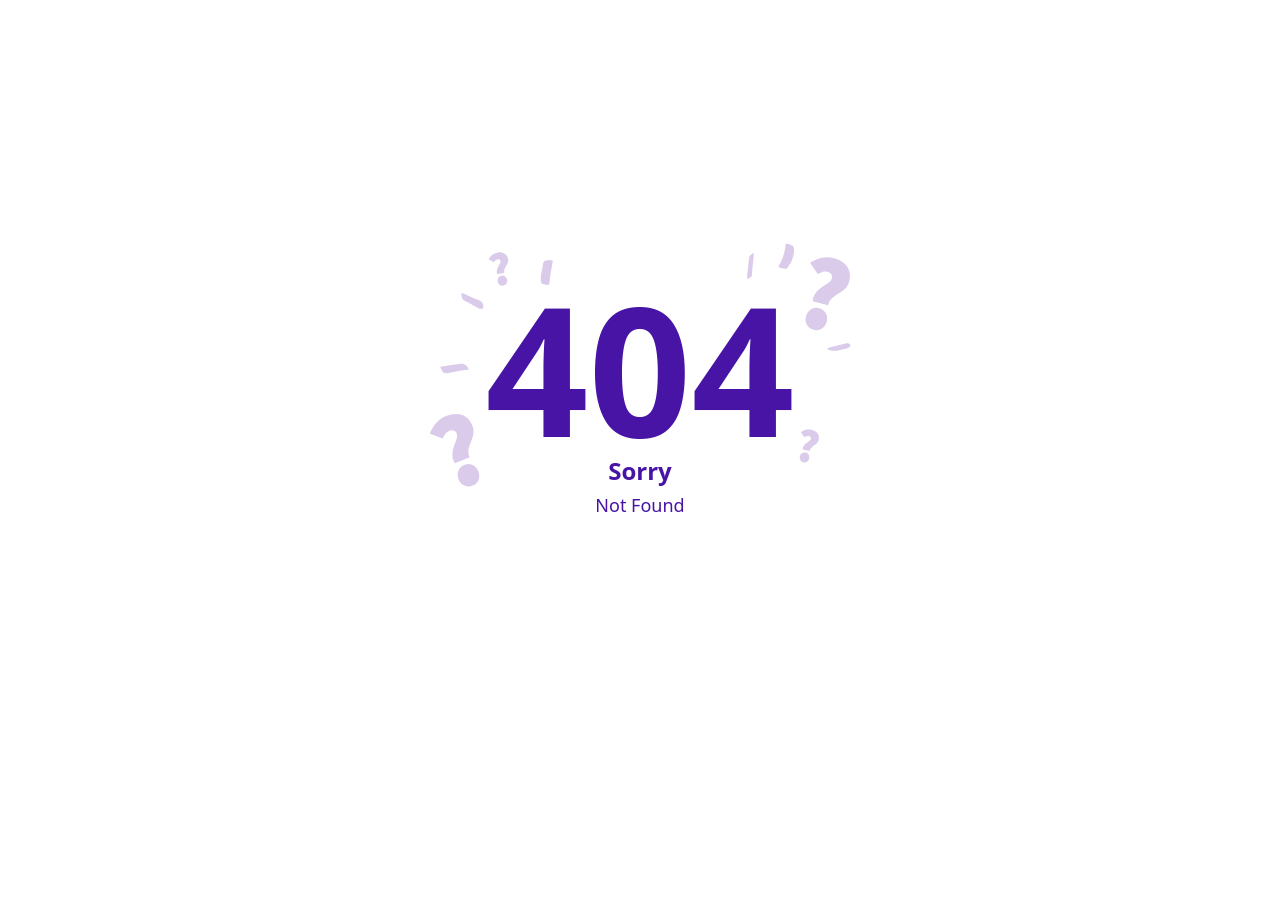
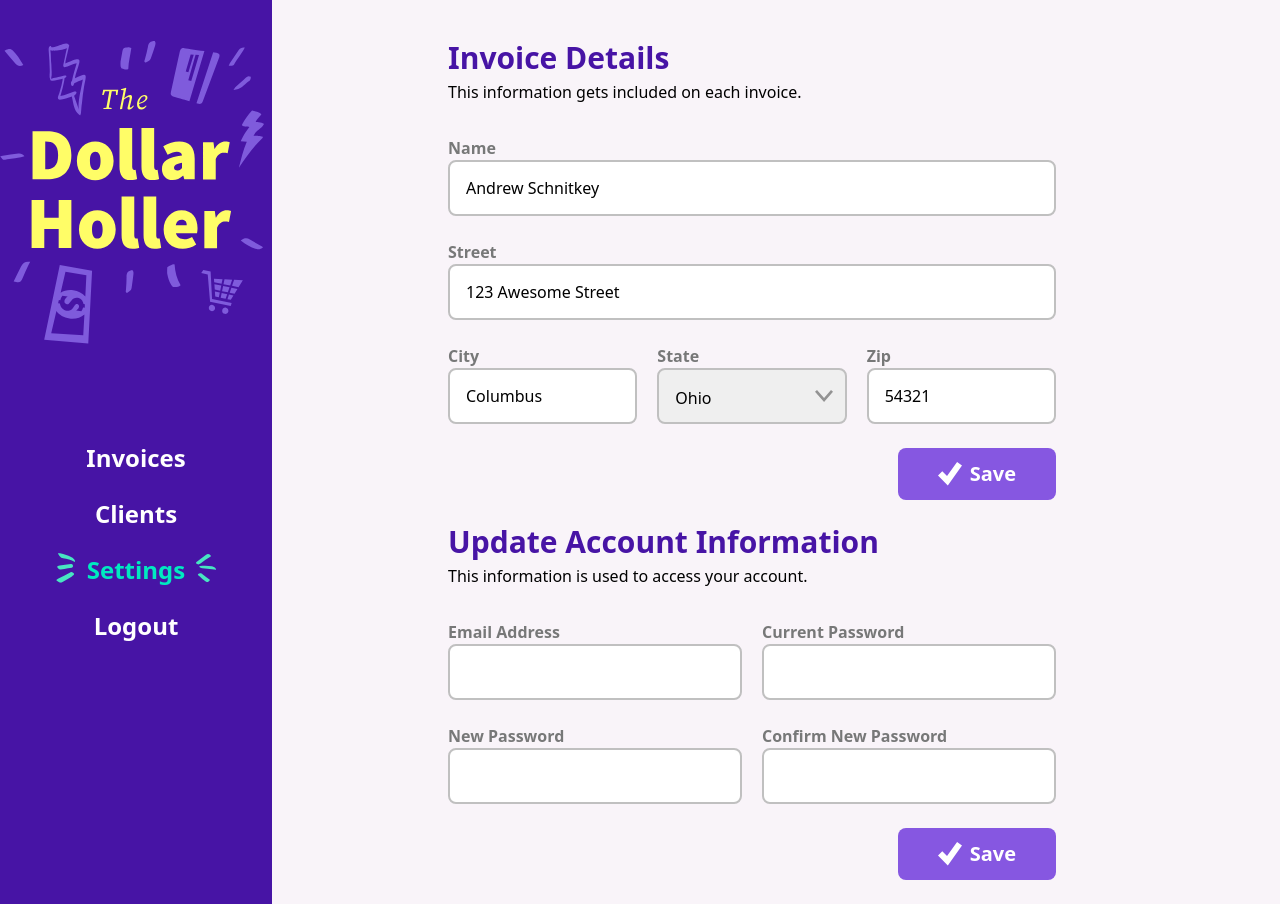
Before and after one commit to aschnitkey/dollarHoller, a SvelteKit app: page /settings in a window 1280 px wide. Before the commit this address had no page. Before the commit the page ends 800 px from the top, so only its background shows below. Built offline with nearby package versions, Linux system fonts and the light colour scheme.

Commit message:
Lesson 58 - Styling the Settings

```diff
--- /dev/null
+++ b/src/routes/settings/+page.svelte
@@ -0,0 +1,93 @@
+<script lang="ts">
+	import Button from '$lib/components/Button.svelte';
+	import Navbar from '$lib/components/Navbar.svelte';
+	import Snackbar from '$lib/components/Snackbar.svelte';
+	import Check from '$lib/components/icon/Check.svelte';
+	import { loadSettings, settings } from '$lib/stores/SettingsStore';
+	import { states } from '$lib/utils/states';
+	import { onMount } from 'svelte';
+
+	let mySettings: Settings = {} as Settings;
+
+	onMount(() => {
+		loadSettings();
+		mySettings = { ...$settings };
+	});
+</script>
+
+<Snackbar />
+<div class="grid min-h-screen grid-cols-12 md:gap-x-16 bg-whisper">
+	<Navbar />
+	<main
+		class="col-span-12 px-4 pt-4 md:col-span-8 md:pt-10 md:px-0 md:col-start-4 lg:col-span-6 lg:col-start-5"
+	>
+		<h2>Invoice Details</h2>
+		<p class="mb-8">This information gets included on each invoice.</p>
+
+		<form class="grid grid-cols-6 gap-x-5">
+			<div class="col-span-6 field">
+				<label for="myName">Name</label>
+				<input type="text" name="myName" id="myName" bind:value={mySettings.myName} />
+			</div>
+			<div class="col-span-6 field">
+				<label for="street">Street</label>
+				<input type="text" name="street" id="street" bind:value={mySettings.street} />
+			</div>
+			<div class="col-span-6 md:col-span-2 field">
+				<label for="city">City</label>
+				<input type="text" name="city" id="city" bind:value={mySettings.city} />
+			</div>
+			<div class="col-span-6 md:col-span-2 field">
+				<label for="state">State</label>
+				<select name="state" id="state" bind:value={mySettings.state}>
+					<option />
+					{#each states as state}
+						<option value={state.value}>{state.name}</option>
+					{/each}
+				</select>
+			</div>
+			<div class="col-span-6 md:col-span-2 field">
+				<label for="zip">Zip</label>
+				<input type="text" name="zip" id="zip" bind:value={mySettings.zip} />
+			</div>
+			<div class="flex justify-end col-span-6 field">
+				<Button label="Save" iconLeft={Check} onClick={() => {}} />
+			</div>
+		</form>
+
+		<div class="col-span-6">
+			<h2>Update Account Information</h2>
+			<p class="mb-8">This information is used to access your account.</p>
+		</div>
+		<form class="grid grid-cols-6 gap-x-5">
+			<div class="col-span-6 field md:col-span-3">
+				<label for="email">Email Address</label>
+				<input type="email" name="email" id="email" />
+			</div>
+			<div class="col-span-6 field md:col-span-3">
+				<label for="currentPassword">Current Password</label>
+				<input type="password" name="currentPassword" id="currentPassword" />
+			</div>
+			<div class="col-span-6 field md:col-span-3">
+				<label for="newPassword">New Password</label>
+				<input type="password" name="newPassword" id="newPassword" />
+			</div>
+			<div class="col-span-6 field md:col-span-3">
+				<label for="confirmPassword">Confirm New Password</label>
+				<input type="password" name="confirmPassword" id="confirmPassword" />
+			</div>
+			<div class="flex justify-end col-span-6 field">
+				<Button label="Save" iconLeft={Check} onClick={() => {}} />
+			</div>
+		</form>
+	</main>
+</div>
+
+<style lang="postcss">
+	h2 {
+		@apply mb-1 text-3xl font-black text-daisyBush;
+	}
+	p {
+		@apply mb-8;
+	}
+</style>
--- a/src/seed.json
+++ b/src/seed.json
@@ -316,10 +316,10 @@
 		}
 	],
 	"settings": {
-    "city": "Coolville",
-    "email": "amy@example.com",
-    "myName": "Amy Dutton",
-    "state": "TN",
+		"city": "Columbus",
+		"email": "aname@geemale.com",
+		"myName": "Andrew Schnitkey",
+		"state": "OH",
 		"street": "123 Awesome Street",
 		"zip": "54321"
 	}
```
Lines whose indentation alone changed are shown as unchanged.
